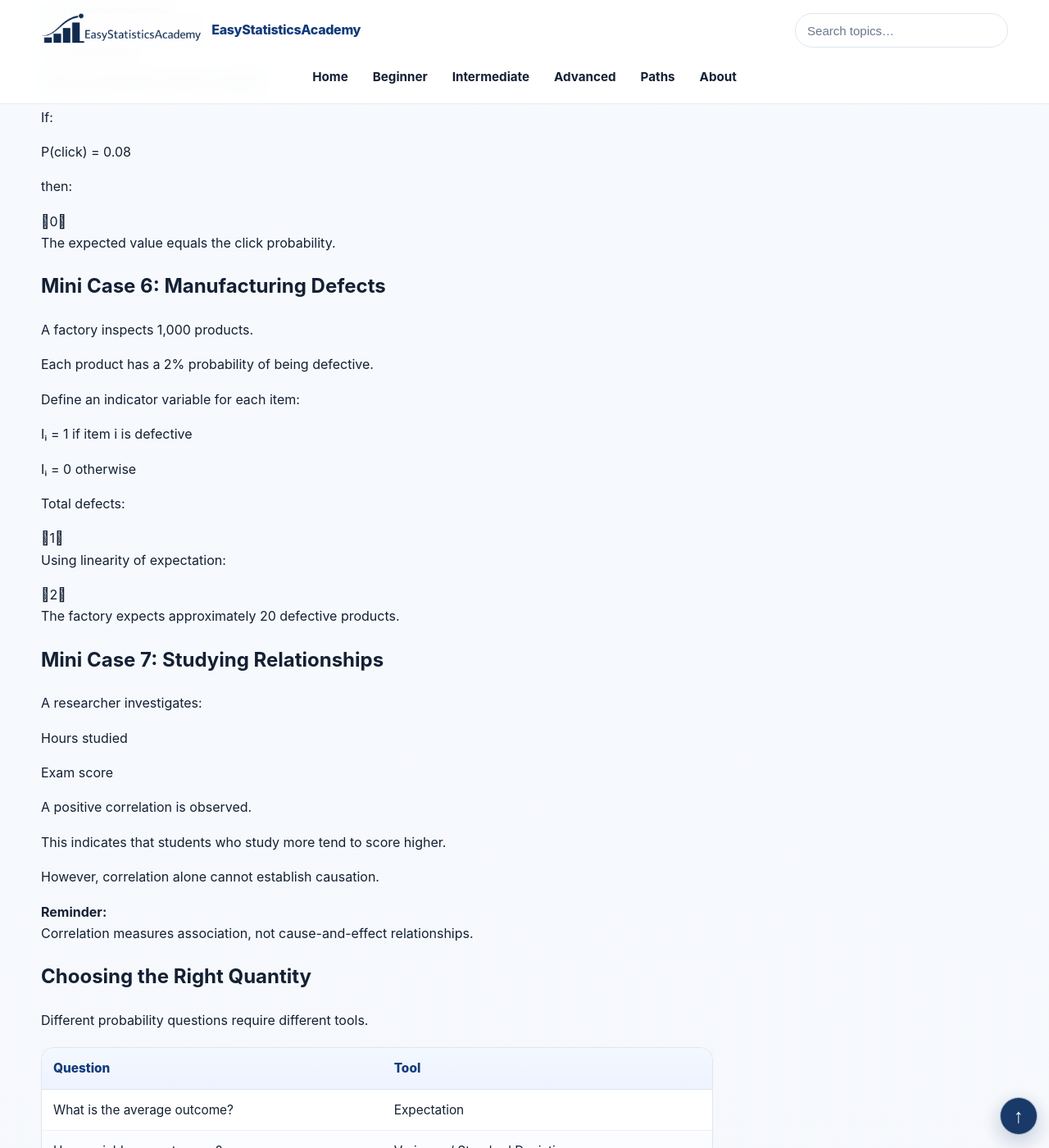
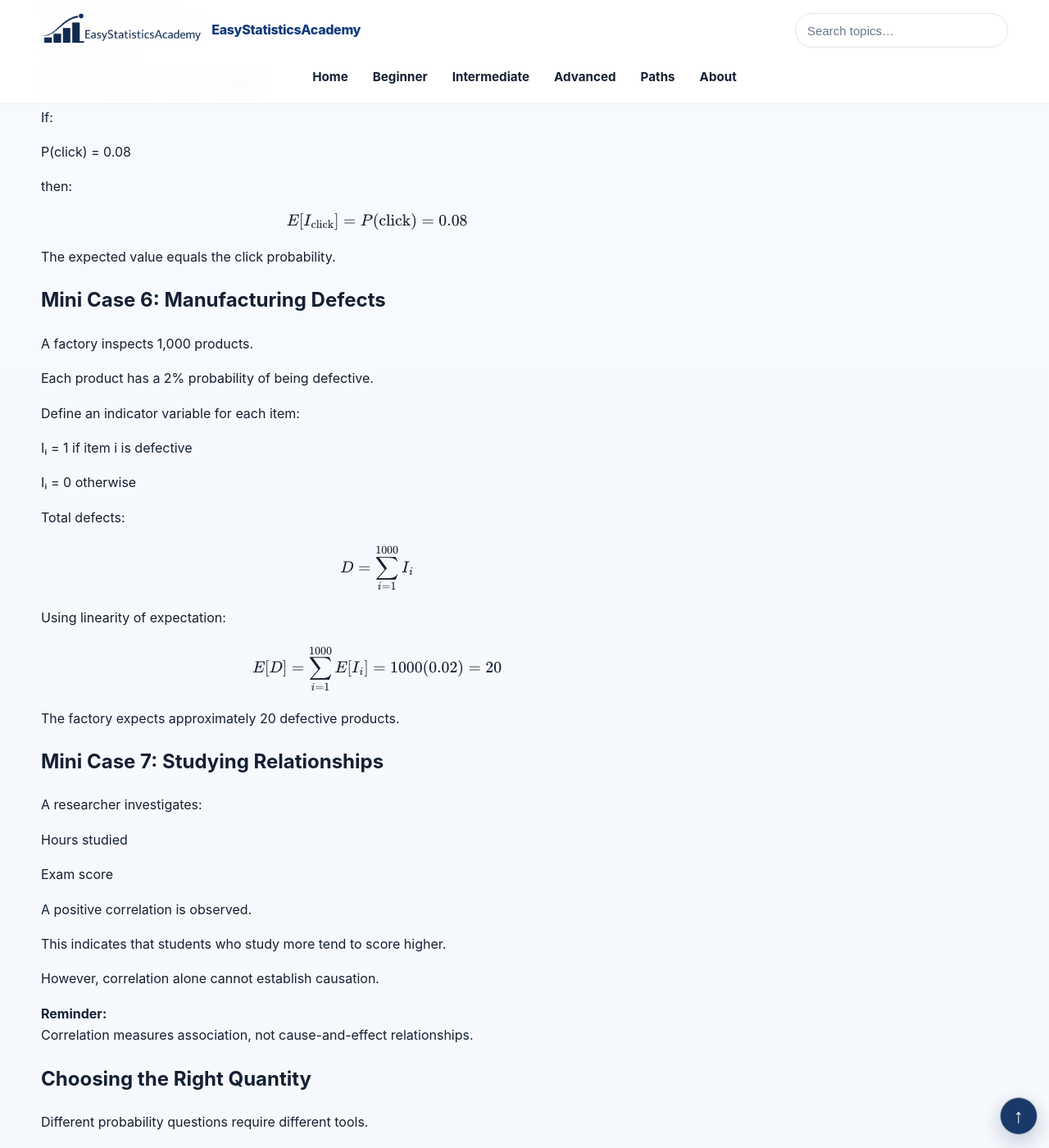
Before and after one commit to ammar-homaida-statistics/easystatisticsacademy, a Jekyll site: the page built from probability/expectation-variance/applications-mini-cases/index.md, in a window 1280 px wide and 1400 px high, scrolled down 2687 px. Shown: the whole window at 82% size. Built offline with Jekyll 4.4.1, drawn with Linux system fonts in a browser that asks for light colours.

Commit message:
Restore 3 statistical expressions in applications-mini-cases

```diff
--- a/probability/expectation-variance/applications-mini-cases/index.md
+++ b/probability/expectation-variance/applications-mini-cases/index.md
@@ -303,7 +303,11 @@ sidebar: false
       then:
     </p>
 
-    0
+
+    \[
+    E[I_{\text{click}}]=P(\text{click})=0.08
+    \]
+
 
     <p>
       The expected value equals the click probability.
@@ -339,13 +343,21 @@ sidebar: false
       Total defects:
     </p>
 
-    1
+
+    \[
+    D=\sum_{i=1}^{1000}I_i
+    \]
+
 
     <p>
       Using linearity of expectation:
     </p>
 
-    2
+
+    \[
+    E[D]=\sum_{i=1}^{1000}E[I_i]=1000(0.02)=20
+    \]
+
 
     <p>
       The factory expects approximately 20 defective products.
```
